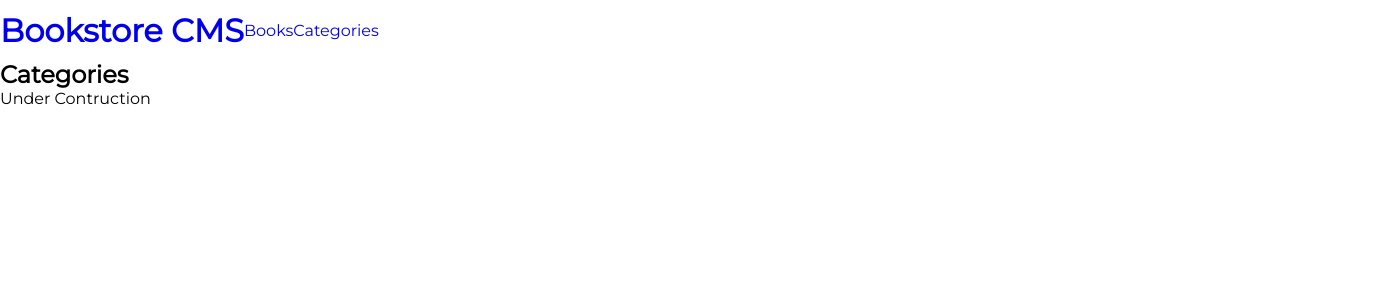
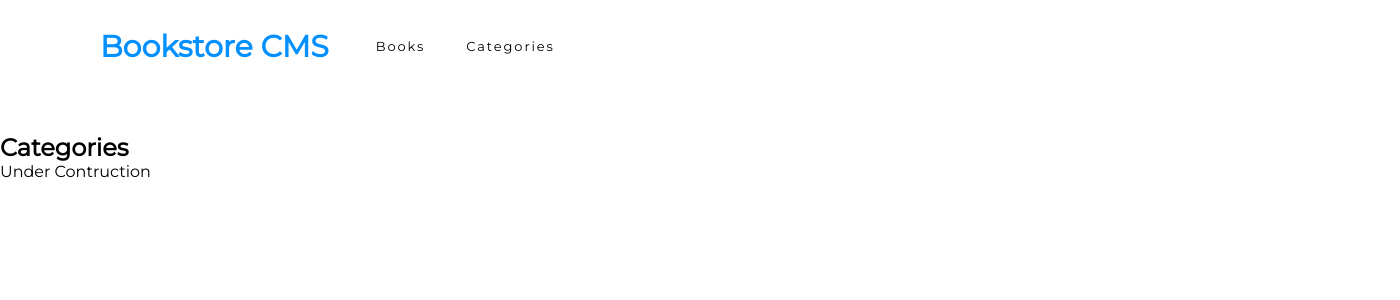
Before and after one commit to ibrahim777764/store-react, a React (Create React App) app: page /categories in a window 1280 px wide. Shown: the top 300 px of the page, 1400 px wide, since content can reach past the window. Built offline with nearby package versions, Linux system fonts and the light colour scheme.

Commit message:
updated files with css

```diff
--- a/src/components/BookItem.js
+++ b/src/components/BookItem.js
@@ -2,6 +2,7 @@ import React from 'react';
 import PropTypes from 'prop-types';
 import { useDispatch } from 'react-redux';
 import { deleteBook } from '../redux/books/books';
+import './BookItem.css';
 
 function BookItem({ book }) {
   const dispatch = useDispatch();
@@ -11,25 +12,30 @@ function BookItem({ book }) {
   };
 
   return (
-    <li className="flex justify-between">
+    <li className="flex book-item-container">
       <div>
-        <h3>{book.category}</h3>
-        <h2>{book.title}</h2>
-        <div>
-          <button type="button" onClick={() => handleRemoveBook(book.item_id)}>Remove</button>
+        <h3 className="category">{book.category}</h3>
+        <h2 className="title">{book.title}</h2>
+        <h4 className="author">Author Name</h4>
+        <div className="flex">
+          <h5 className="comments">Comments</h5>
+          <button type="button" className="remove" onClick={() => handleRemoveBook(book.item_id)}>Remove</button>
+          <h5 className="edit">Edit</h5>
         </div>
       </div>
-      <div className="completed">
-        <h2>
-          0%
-          <br />
-          <span>Completed</span>
-        </h2>
+      <div className="flex">
+        <div className="rectangle-3">
+          <div className="oval-2" />
+        </div>
+        <div>
+          <h5 className="percent">67%</h5>
+          <h5 className="completed">Completed</h5>
+        </div>
       </div>
-      <div className="update-progress">
-        <h3>CURRENT CHAPTER</h3>
-        <h5>Introduction</h5>
-        <button className="btn" type="button">UPDATE PROGRESS</button>
+      <div>
+        <h6 className="chapter">CURRENT CHAPTER</h6>
+        <h5 className="lesson">Introduction</h5>
+        <h5 className="btn" type="button">UPDATE PROGRESS</h5>
       </div>
     </li>
   );
--- a/src/components/BooksContainer.js
+++ b/src/components/BooksContainer.js
@@ -12,7 +12,7 @@ function BooksContainer() {
   }, []);
   const books = useSelector((state) => state.books);
   return (
-    <div className="container">
+    <div>
       <BooksList books={books} />
       <FormAddBook />
     </div>
--- a/src/components/BooksList.js
+++ b/src/components/BooksList.js
@@ -7,7 +7,7 @@ function BooksList({ books }) {
     <ul>
       {books.map((book) => (
         <BookItem
-          key={book.id}
+          key={book.item_id}
           book={book}
         />
       ))}
--- a/src/components/FormAddBook.js
+++ b/src/components/FormAddBook.js
@@ -2,6 +2,7 @@ import { React, useRef } from 'react';
 import { useDispatch } from 'react-redux';
 import { nanoid } from 'nanoid';
 import { addBookApi } from '../redux/books/books';
+import './FormAddBook.css';
 
 function FormAddBook() {
   const titleInputRef = useRef();
@@ -21,12 +22,30 @@ function FormAddBook() {
   }
 
   return (
-    <div>
-      <h2>Add new book</h2>
-      <form onSubmit={submitBookToStore}>
-        <input type="text" name="name" placeholder="Book Title" id="title" ref={titleInputRef} required />
-        <input type="text" name="category" placeholder="Category" id="category" ref={categoryInputRef} required />
-        <button type="submit">Add Book</button>
+    <div className="add-book-container">
+      <h2 className="add-title">ADD NEW BOOK</h2>
+      <form onSubmit={submitBookToStore} className="flex justify-between">
+        <input
+          type="text"
+          name="name"
+          placeholder="Book Title"
+          id="title"
+          ref={titleInputRef}
+          required
+          className="input-title"
+        />
+        <input
+          type="text"
+          name="category"
+          placeholder="Category"
+          id="category"
+          ref={categoryInputRef}
+          required
+          className="input-category"
+        />
+        <div>
+          <button type="submit" className="btn-add-book">Add Book</button>
+        </div>
       </form>
     </div>
   );
--- /dev/null
+++ b/src/components/Navigation.css
@@ -0,0 +1,33 @@
+.panel-bg-navigation {
+  width: 87.5rem;
+  height: 5.938rem;
+  margin: 0 0 2.375rem;
+  padding: 1.438rem 6.188rem 1.688rem 6.25rem;
+  background-color: #fff;
+}
+
+.logo {
+  width: 15rem;
+  height: 2.313rem;
+  margin: 0.375rem 2.938rem 0.125rem 0;
+  font-size: 1.875rem;
+  font-weight: bold;
+  font-stretch: normal;
+  font-style: normal;
+  line-height: normal;
+  letter-spacing: normal;
+  color: #0290ff;
+}
+
+.my-link {
+  width: 3.688rem;
+  height: 1rem;
+  margin: 1.125rem 2.563rem 0.688rem 0;
+  font-size: 0.813rem;
+  font-weight: normal;
+  font-stretch: normal;
+  font-style: normal;
+  line-height: normal;
+  letter-spacing: 1.9px;
+  color: var(--black-two);
+}
--- a/src/components/Navigation.js
+++ b/src/components/Navigation.js
@@ -1,10 +1,11 @@
 import React from 'react';
 import { Link } from 'react-router-dom';
+import './Navigation.css';
 
 function Navigation() {
   return (
     <header>
-      <div className="container flex">
+      <div className="flex panel-bg-navigation">
         <h1>
           <Link to="/" className="logo">Bookstore CMS</Link>
         </h1>
```
